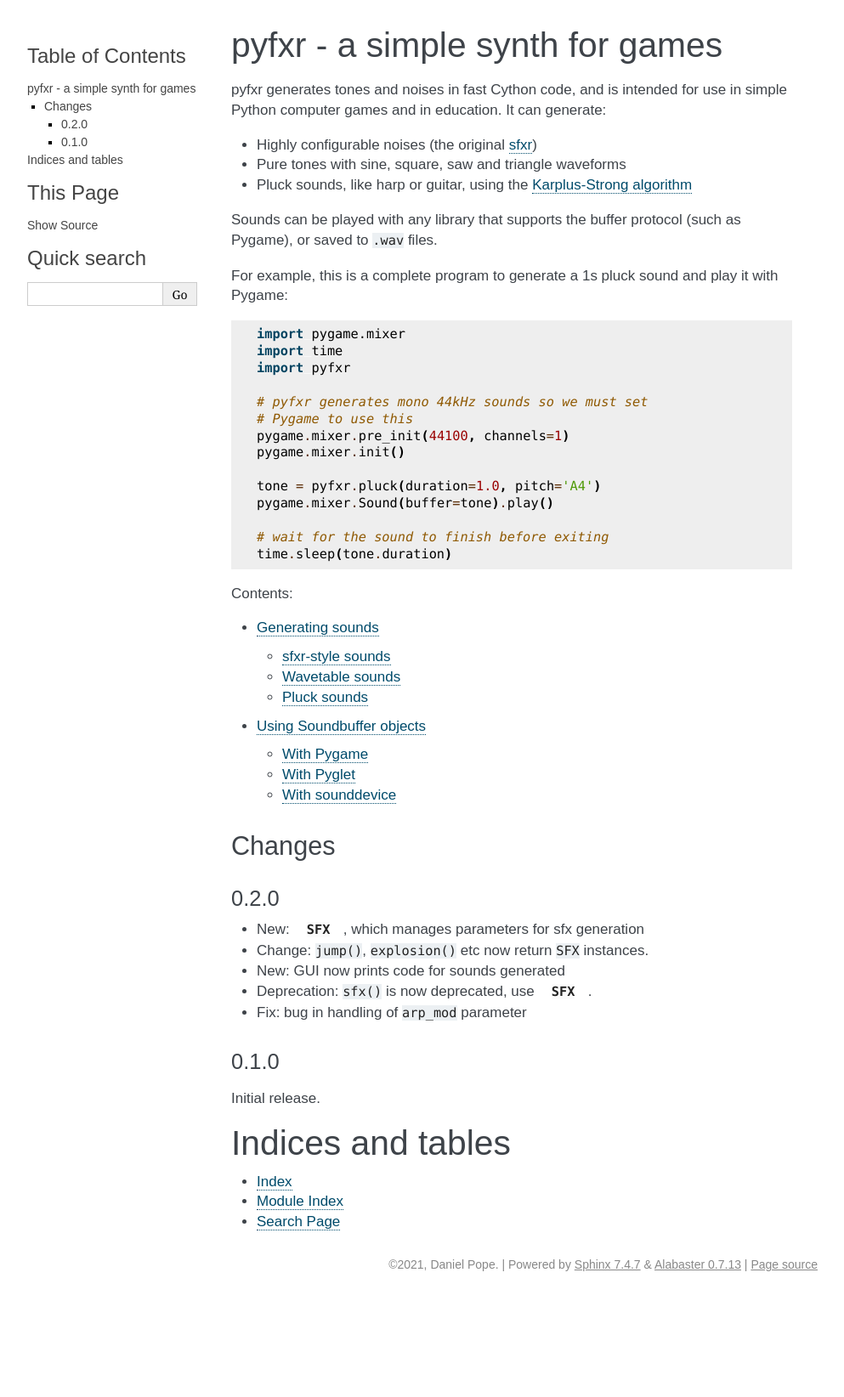
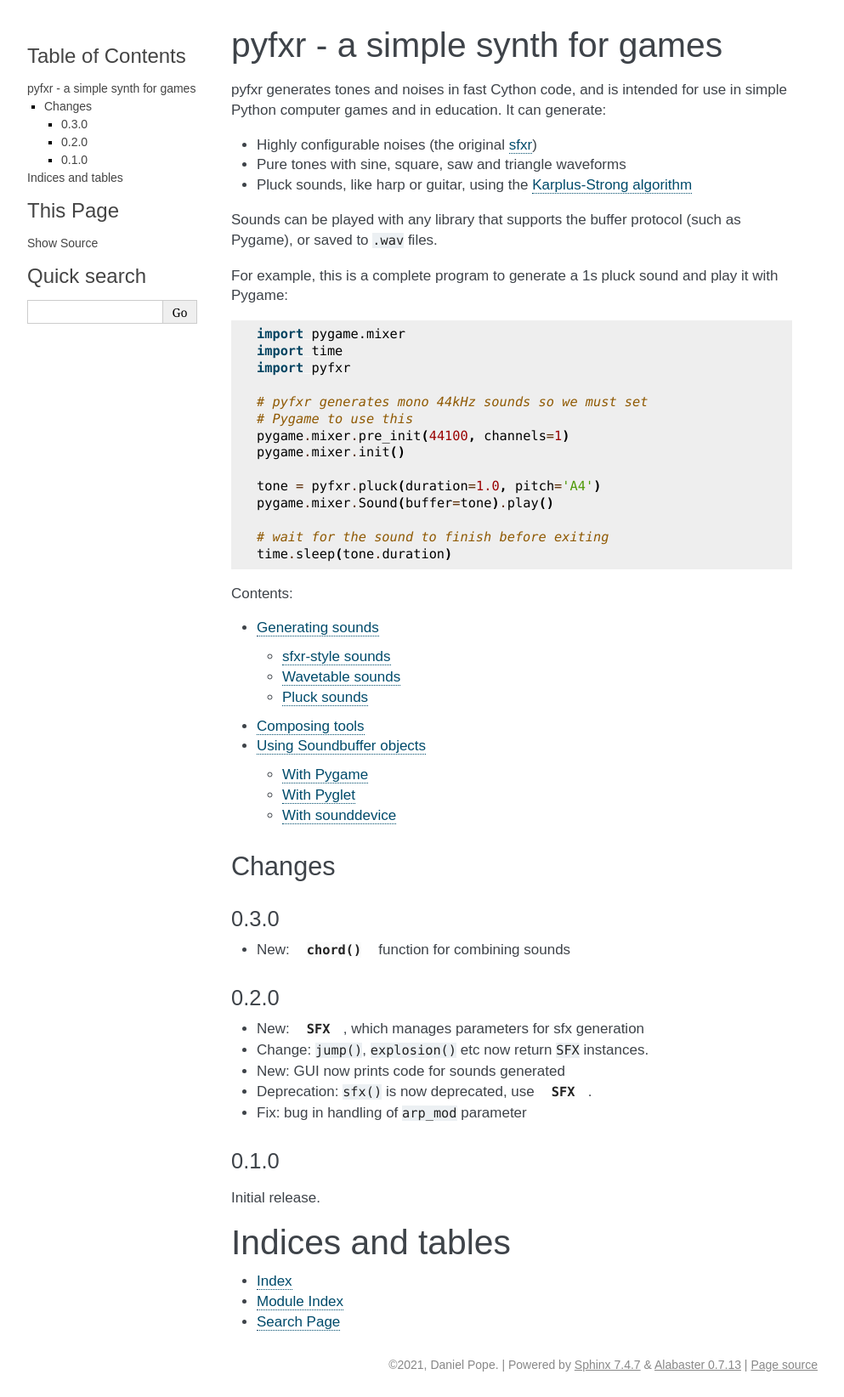
Before and after one commit to lordmauve/pyfxr, a Sphinx documentation site: the page built from docs/index.rst, in a window 1280 px wide. Shown: the whole page at 85% size, without its empty margins (148-1141 px from the left). Built offline with Sphinx 7.4.7, drawn with Linux system fonts in a browser that asks for light colours; some web fonts are replaced; before the commit the page ends 1526 px from its top, so only the background shows below that.

Commit message:
Add support for combining sounds into chords

```diff
--- a/docs/index.rst
+++ b/docs/index.rst
@@ -41,11 +41,19 @@
    :caption: Contents:
 
    generating
+   composing
    soundbuffer
 
 
 Changes
 -------
+
+.. currentmodule:: pyfxr
+
+0.3.0
+'''''
+
+* New: :func:`chord` function for combining sounds
 
 0.2.0
 '''''
--- a/pyfxr.py
+++ b/pyfxr.py
@@ -6,7 +6,7 @@
 from enum import Enum
 
 import _pyfxr
-from _pyfxr import SoundBuffer, Wavetable, sfx, CachedSound
+from _pyfxr import SoundBuffer, Wavetable, sfx, CachedSound, chord
 
 __all__ = (
     'SAMPLE_RATE',
@@ -26,6 +26,8 @@
     'tone',
     'pluck',
     'note_to_hertz',
+
+    'chord',
 )
 
 
@@ -68,7 +70,7 @@
 def validate_note(note: str) -> Tuple[str, str, int]:
     match = re.match(NOTE_PATTERN, note)
     if match is None:
-        raise InvalidNote(
+        raise ValueError(
             '%s is not a valid note. '
             'notes are A-F, are either normal, flat (b) or sharp (#) '
             'and of octave 0-8' % note
--- a/setup.cfg
+++ b/setup.cfg
@@ -1,6 +1,6 @@
 [metadata]
 name = pyfxr
-version = 0.2.0
+version = 0.3.0dev1
 description = SFXR clone using Pygame and Cython
 author = Daniel Pope
 author_email = mauve@mauveweb.co.uk
```
Also changed, not shown: docs/composing.rst (added, +7 -0 lines), 1 other file.
